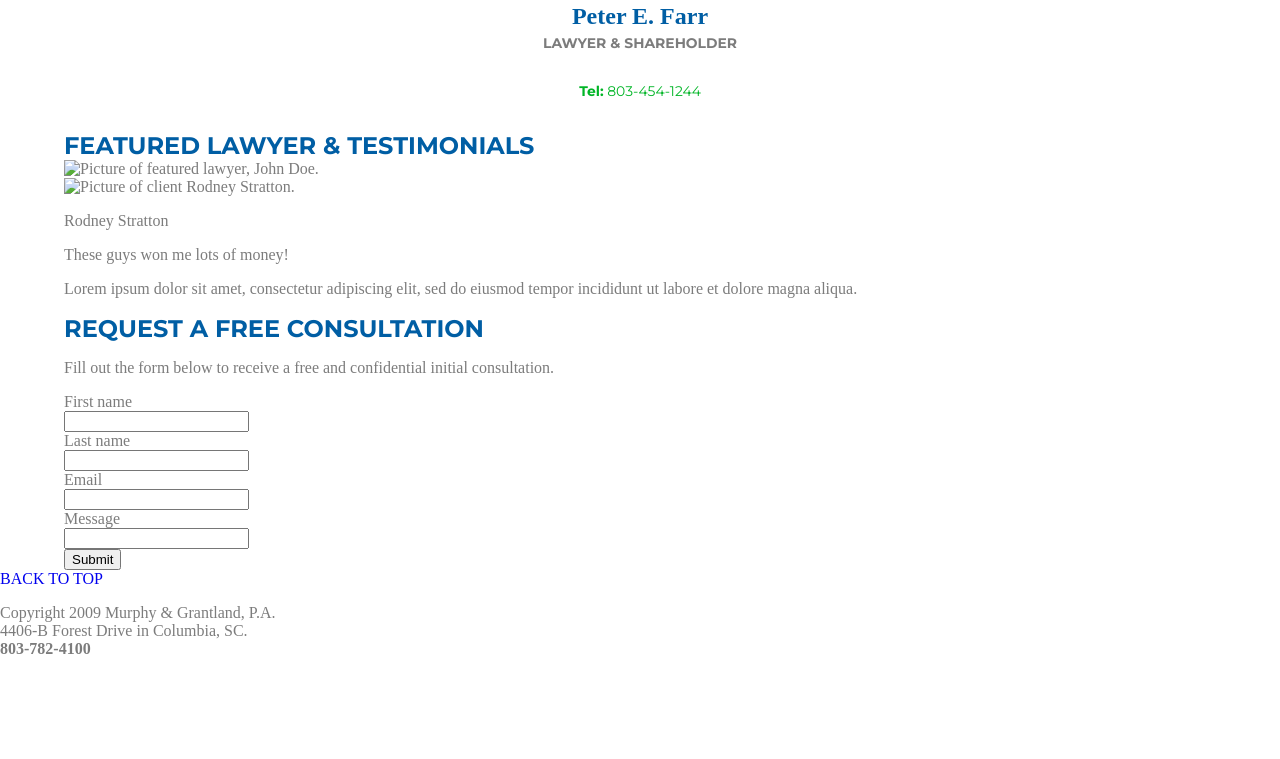
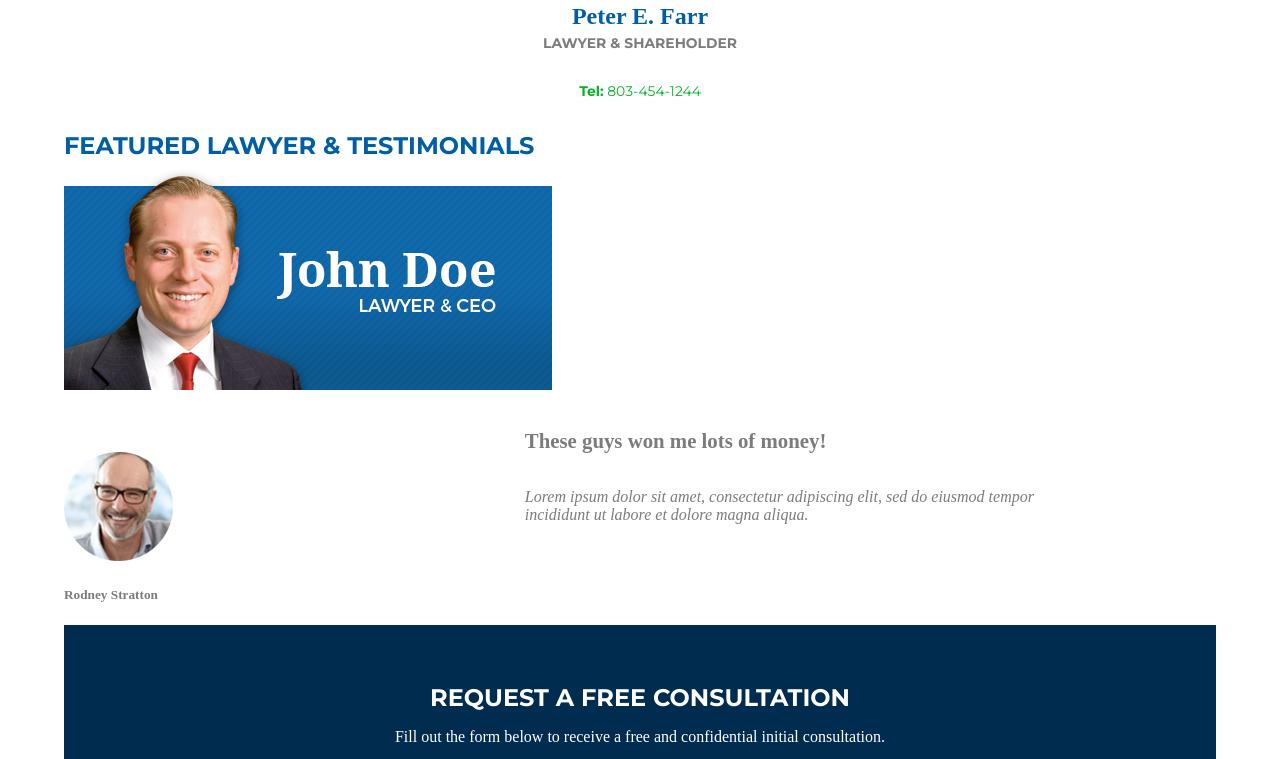
Before and after one commit to grezo/murphygrantland, a plain HTML site: page index.html in a window 1280 px wide. Shown: the part 5470-6229 px from the top of the page. Before the commit the page ends 6144 px from the top, so only its background shows below. Drawn offline with Linux system fonts and the light colour scheme; a web font is replaced by a local one.

Commit message:
Modify index.html and styles.css

```diff
--- a/CSS/styles.css
+++ b/CSS/styles.css
@@ -177,7 +177,13 @@ header {
 	color: #005ea4;
 }
 
+
+
+
 /* =================WHO WE ARE=============== */
+
+
+
 
 .complexbg {
 	box-sizing: border-box;
@@ -195,11 +201,16 @@ header {
 }
 
 
+
+
 /* ===================MEET ATTORNEYS============ */
+
+
 
 
 .meetouratts {
 	text-align: center;
+	margin-bottom: 20px;
 }
 .meetouratts h4 {
 	font-family: 'Droid Serif', serif;
@@ -217,3 +228,47 @@ header {
 	font-weight: 400;
 	color: #00b526;
 }
+
+
+
+/* =================FEATURE ATTORNEY & TESTIMONIALS============== */
+
+.featuredDiv {
+	box-sizing: border-box;
+	margin: 0 auto;
+}
+.testbox_one {
+	box-sizing: border-box;
+	float: left;
+	width: 40%;
+	margin-top: 5%;
+
+}
+.testbox_two {
+	box-sizing: border-box;
+	float: left;
+	width: 50%;
+}
+.testbox_two h5 {
+	font-family: 'Droid Serif', serif;
+	font-size: 1.3em;
+	font-weight: 700;
+}
+.testbox_two p {
+	font-weight: 400;
+	font-style: italic;
+}
+
+/* ====================REQUEST FREE CONSULTATION============ */
+
+.requestfree {
+	text-align: center;
+	clear: both;
+	box-sizing: border-box;
+	padding: 5%;
+	background-color: #002c4f;
+	color: #fff;
+}
+.requestfree h2 {
+	color: #fff;
+}
--- a/index.html
+++ b/index.html
@@ -135,25 +135,25 @@
 				</section>
 
 
-				<section>
+				<section class="featuredDiv">
 					<h2>FEATURED LAWYER &amp; TESTIMONIALS</h2>
 					<div>
-						<img src="images/featureattorney.png" alt="Picture of featured lawyer, John Doe.">
+						<img src="images/featurelawyer.png" alt="Picture of featured lawyer, John Doe.">
 					</div>
 
-					<div>
-						<img src="#" alt="Picture of client Rodney Stratton.">
-						<p>Rodney Stratton</p>
+					<div class="testbox_one">
+						<img src="images/testimonial.png" alt="Picture of client Rodney Stratton.">
+						<h5>Rodney Stratton</h5>
 					</div>
 
-					<div>
-						<p>These guys won me lots of money!</p>
+					<div class="testbox_two">
+						<h5>These guys won me lots of money!</h5>
 						<p>Lorem ipsum dolor sit amet, consectetur adipiscing elit, sed do eiusmod tempor incididunt ut labore et dolore magna aliqua.</p>
 					</div>
 				</section>
 
 
-				<section>
+				<section class="requestfree">
 					<div>
 						<h2>REQUEST A FREE CONSULTATION</h2>
 						<p>Fill out the form below to receive a free and confidential initial consultation.</p>
```
Also changed, not shown: Images/testimonial.png (added).
